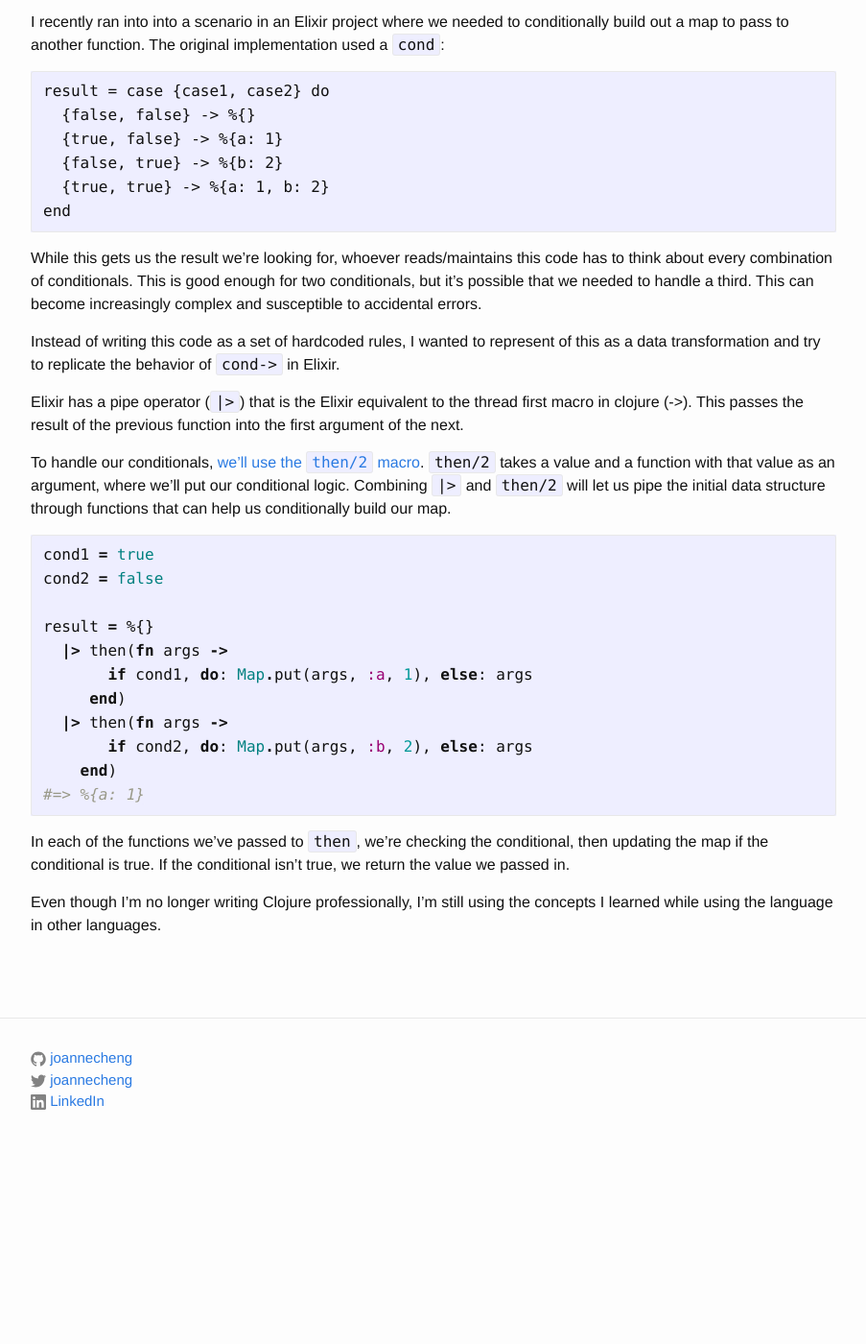
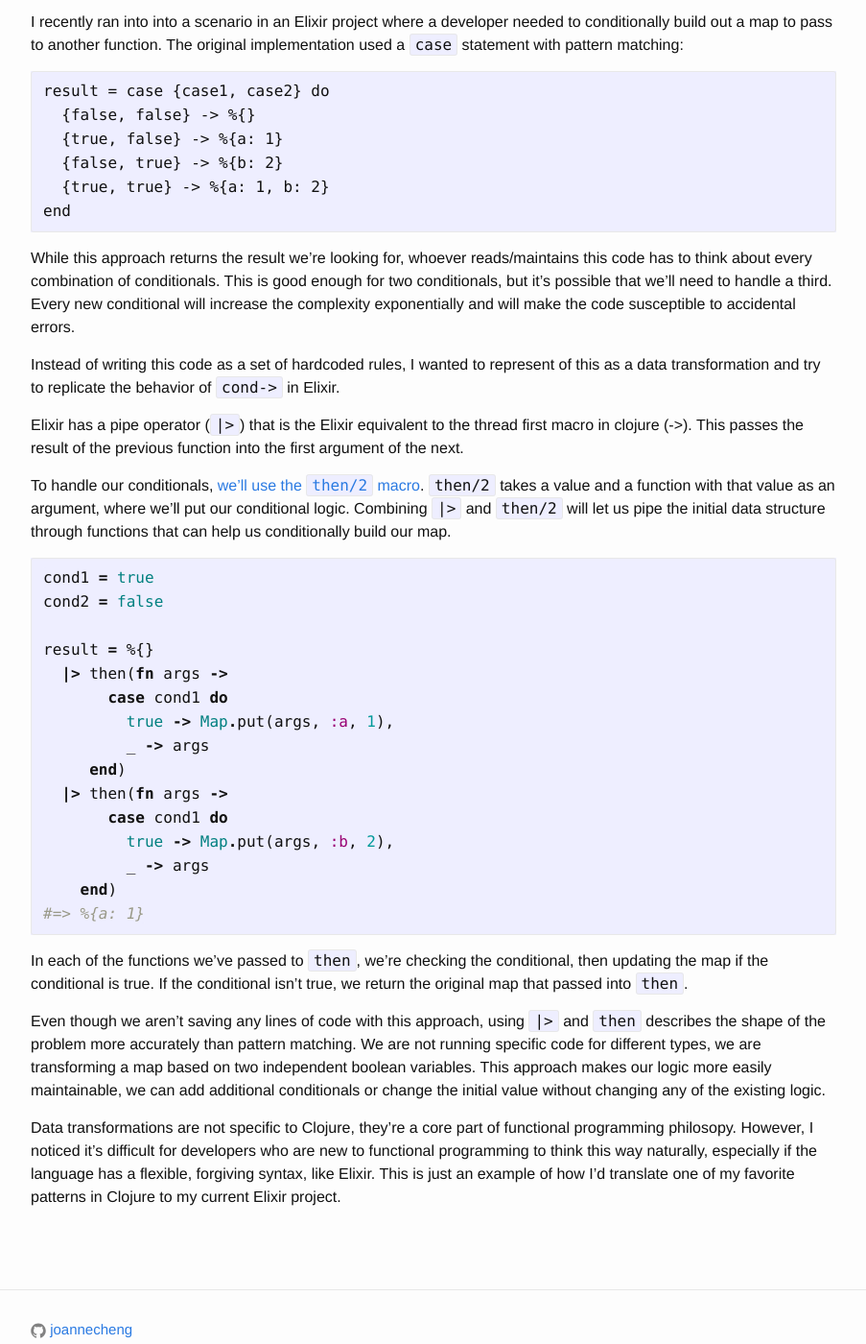
Before and after one commit to joannecheng/joannecheng.github.io, a Jekyll site: the page built from _posts/2024-03-29-elixir-then.markdown, in a window 1280 px wide and 1400 px high, scrolled down 558 px. Shown: the whole window at 96% size, without its empty margins (188-1091 px from the left). Built offline with Jekyll 4.4.1, drawn with Linux system fonts in a browser that asks for light colours; nearby versions of some CDN libraries; library files that are not in the unit come from our copies; before the commit the page ends 1777 px from its top, so only the background shows below that.

Commit message:
update conclusion

````diff
--- a/_posts/2024-03-29-elixir-then.markdown
+++ b/_posts/2024-03-29-elixir-then.markdown
@@ -16,8 +16,8 @@ One of my favorite functions in Clojure is `cond->`. `cond->` is useful when I n
 ;; {:a 1}
 ```
 
-I recently ran into into a scenario in an Elixir project where we needed to conditionally build out a map to pass to another function.
-The original implementation used a `cond`:
+I recently ran into into a scenario in an Elixir project where a developer needed to conditionally build out a map to pass to another function.
+The original implementation used a `case` statement with pattern matching:
 
 ```
 result = case {case1, case2} do
@@ -28,9 +28,9 @@ result = case {case1, case2} do
 end
 ```
 
-While this gets us the result we're looking for, whoever reads/maintains this code has to think about every combination of conditionals.
-This is good enough for two conditionals, but it's possible that we needed to handle a third.
-This can become increasingly complex and susceptible to accidental errors.
+While this approach returns the result we're looking for, whoever reads/maintains this code has to think about every combination of conditionals.
+This is good enough for two conditionals, but it's possible that we'll need to handle a third.
+Every new conditional will increase the complexity exponentially and will make the code susceptible to accidental errors.
 
 Instead of writing this code as a set of hardcoded rules, I wanted to represent of this as a data transformation and try to replicate the behavior of `cond->` in Elixir.
 
@@ -46,15 +46,26 @@ cond2 = false
 
 result = %{}
   |> then(fn args ->
-       if cond1, do: Map.put(args, :a, 1), else: args
+       case cond1 do
+         true -> Map.put(args, :a, 1),
+	 _ -> args
      end)
   |> then(fn args ->
-       if cond2, do: Map.put(args, :b, 2), else: args
+       case cond1 do
+         true -> Map.put(args, :b, 2),
+	 _ -> args
     end)
 #=> %{a: 1}
 ```
 
 In each of the functions we've passed to `then`, we're checking the conditional, then updating the map if the conditional is true.
-If the conditional isn't true, we return the value we passed in.
+If the conditional isn't true, we return the original map that passed into `then`.
 
-Even though I'm no longer writing Clojure professionally, I'm still using the concepts I learned while using the language in other languages.
+Even though we aren't saving any lines of code with this approach, using `|>` and `then` describes the shape of the problem more accurately than pattern matching.
+We are not running specific code for different types, we are transforming a map based on two independent boolean variables.
+This approach makes our logic more easily maintainable, we can add additional conditionals or change the initial value without changing any of the existing logic.
+
+Data transformations are not specific to Clojure, they're a core part of functional programming philosopy.
+However, I noticed it's difficult for developers who are new to functional programming to think this way naturally, especially if the language has a flexible, forgiving syntax,
+like Elixir.
+This is just an example of how I'd translate one of my favorite patterns in Clojure to my current Elixir project.
````
